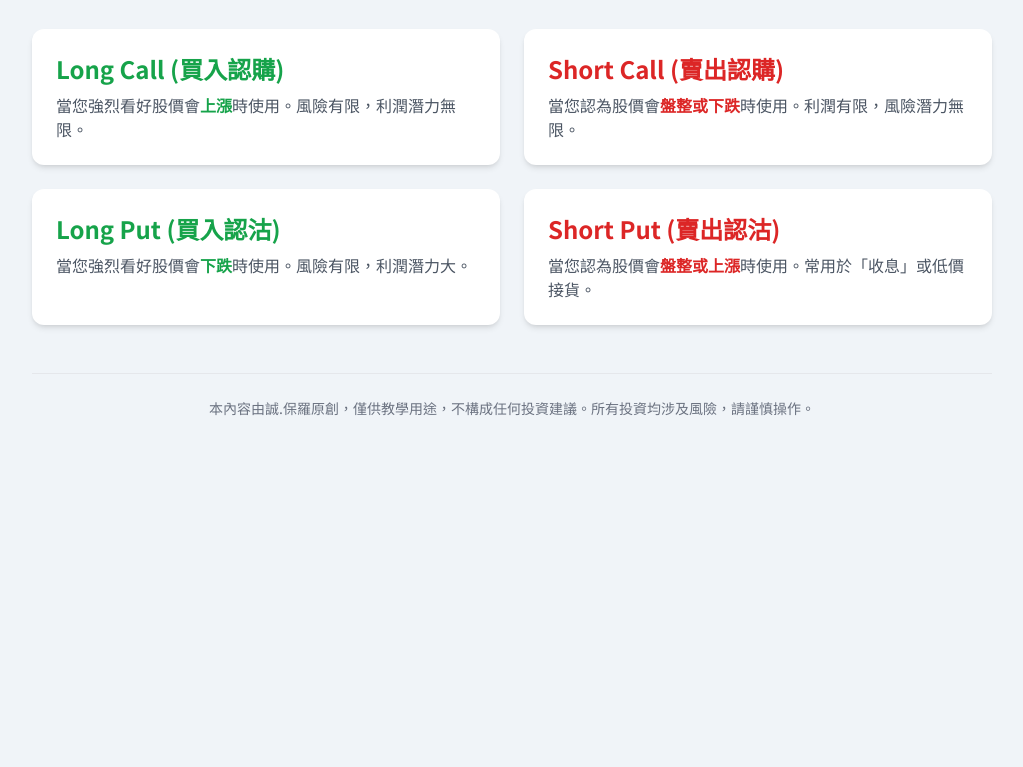
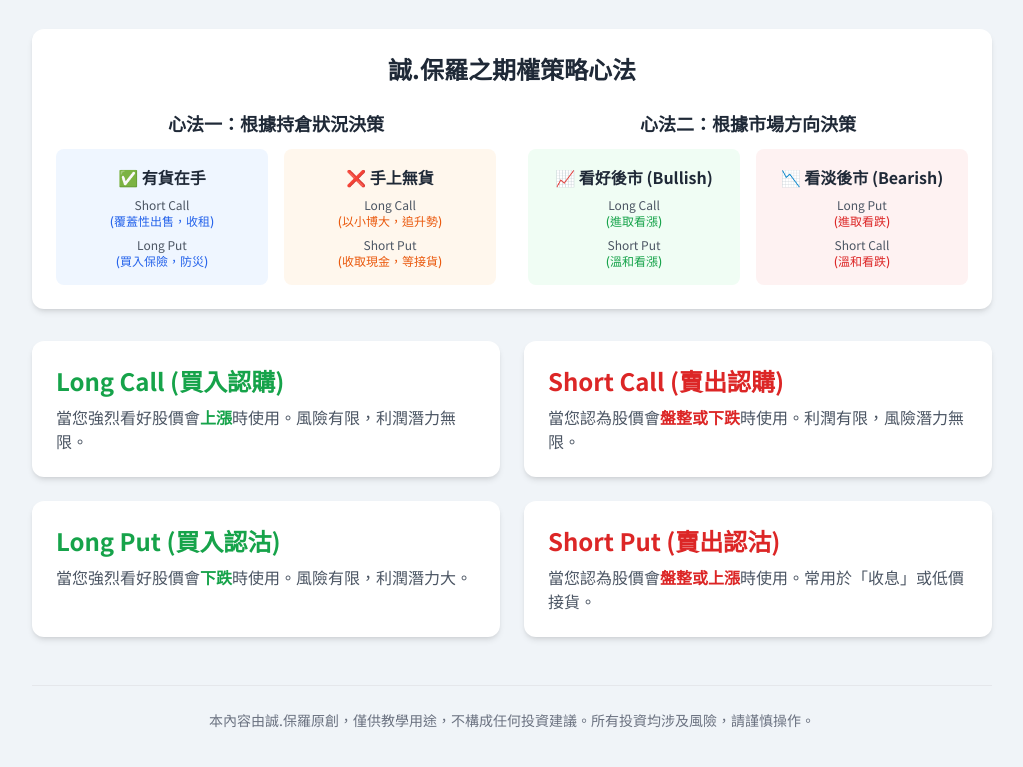
Before and after one commit to poepoe33/LearnOption, a plain HTML site: page index.html in a window 1280 px wide. Shown: the part 111-878 px from the top of the page, without its empty margins (128-1151 px from the left). Before the commit the page ends 800 px from the top, so only its background shows below. Drawn offline with nearby package versions, Linux system fonts and the light colour scheme.

Commit message:
Update index.html

```diff
--- a/index.html
+++ b/index.html
@@ -97,6 +97,53 @@
 
         <!-- Main Menu -->
         <div id="main-menu">
+            <!-- Mindset Section -->
+            <div class="card p-6 mb-8 bg-white">
+                <h2 class="text-2xl font-bold text-center text-gray-800 mb-6">誠.保羅之期權策略心法</h2>
+                <div class="grid md:grid-cols-2 gap-8">
+                    <!-- By Position -->
+                    <div>
+                        <h3 class="font-bold text-lg text-center mb-3">心法一：根據持倉狀況決策</h3>
+                        <div class="grid grid-cols-2 gap-4 text-center">
+                            <div class="p-4 bg-blue-50 rounded-lg">
+                                <h4 class="font-semibold">✅ 有貨在手</h4>
+                                <div class="mt-2 space-y-2">
+                                    <p class="text-xs text-gray-600">Short Call<br><span class="text-blue-600 font-medium">(覆蓋性出售，收租)</span></p>
+                                    <p class="text-xs text-gray-600">Long Put<br><span class="text-blue-600 font-medium">(買入保險，防災)</span></p>
+                                </div>
+                            </div>
+                            <div class="p-4 bg-orange-50 rounded-lg">
+                                <h4 class="font-semibold">❌ 手上無貨</h4>
+                                 <div class="mt-2 space-y-2">
+                                    <p class="text-xs text-gray-600">Long Call<br><span class="text-orange-600 font-medium">(以小博大，追升勢)</span></p>
+                                    <p class="text-xs text-gray-600">Short Put<br><span class="text-orange-600 font-medium">(收取現金，等接貨)</span></p>
+                                </div>
+                            </div>
+                        </div>
+                    </div>
+                    <!-- By Market View -->
+                    <div>
+                        <h3 class="font-bold text-lg text-center mb-3">心法二：根據市場方向決策</h3>
+                        <div class="grid grid-cols-2 gap-4 text-center">
+                            <div class="p-4 bg-green-50 rounded-lg">
+                                <h4 class="font-semibold">📈 看好後市 (Bullish)</h4>
+                                 <div class="mt-2 space-y-2">
+                                     <p class="text-xs text-gray-600">Long Call<br><span class="text-green-600 font-medium">(進取看漲)</span></p>
+                                    <p class="text-xs text-gray-600">Short Put<br><span class="text-green-600 font-medium">(溫和看漲)</span></p>
+                                </div>
+                            </div>
+                            <div class="p-4 bg-red-50 rounded-lg">
+                                <h4 class="font-semibold">📉 看淡後市 (Bearish)</h4>
+                                <div class="mt-2 space-y-2">
+                                    <p class="text-xs text-gray-600">Long Put<br><span class="text-red-600 font-medium">(進取看跌)</span></p>
+                                    <p class="text-xs text-gray-600">Short Call<br><span class="text-red-600 font-medium">(溫和看跌)</span></p>
+                                </div>
+                            </div>
+                        </div>
+                    </div>
+                </div>
+            </div>
+
             <div class="grid md:grid-cols-2 gap-6">
                 <div class="main-menu-card p-6" onclick="showStrategy('longCall')">
                     <h2 class="text-2xl font-bold text-green-600">Long Call (買入認購)</h2>
```
